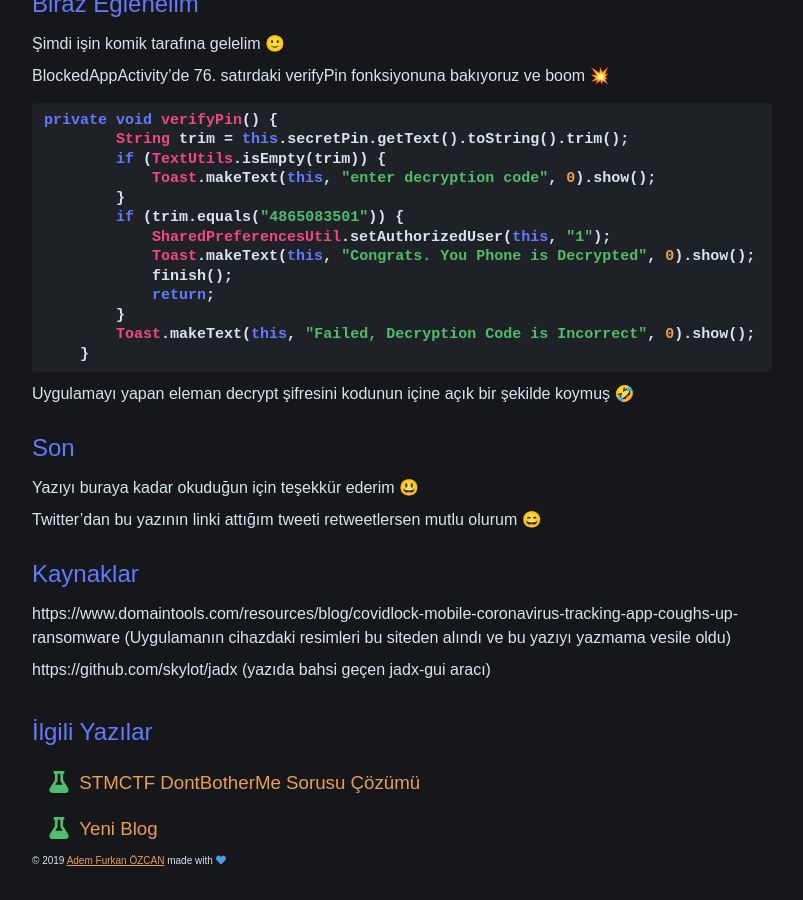
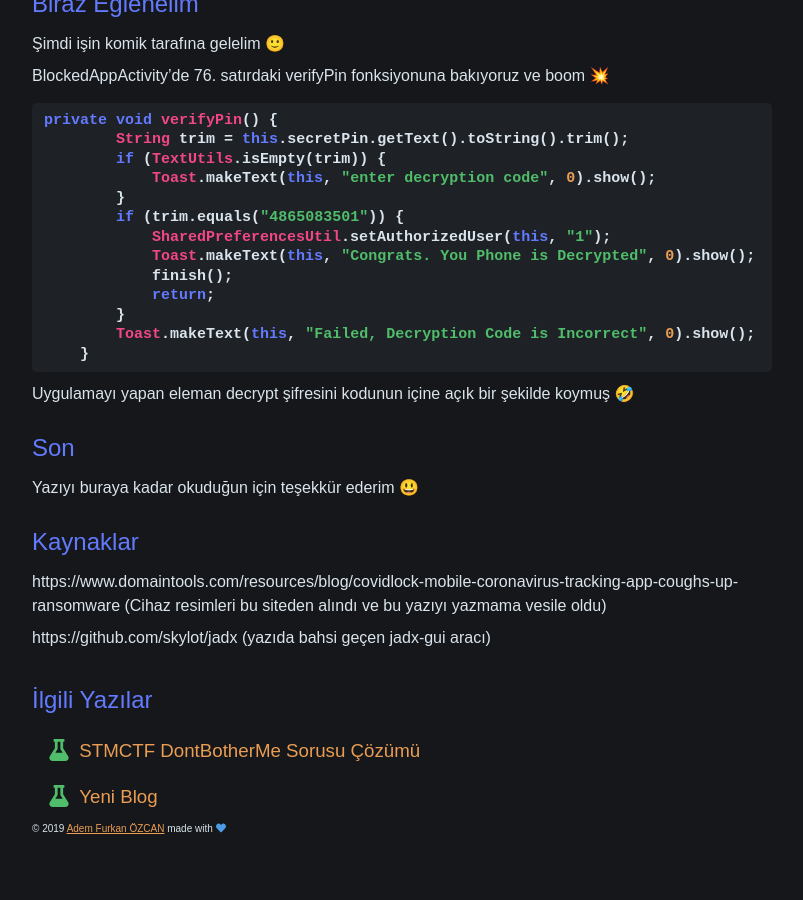
Before and after one commit to Adem68/blog-tr, a Jekyll site: the page built from _posts/2020-03-14-coronavirus-takip-uygulaması.md, in a window 1280 px wide and 900 px high, scrolled down 4441 px. Shown: the whole window, without its empty margins (238-1041 px from the left). Built offline with Jekyll 4.4.1, drawn with Linux system fonts in a browser that asks for light colours; nearby versions of some CDN libraries; some web fonts are replaced; after the commit the page ends 5309 px from its top, so only the background shows below that.

Commit message:
Update 2020-03-14-coronavirus-takip-uygulaması.md

```diff
--- a/_posts/2020-03-14-coronavirus-takip-uygulaması.md
+++ b/_posts/2020-03-14-coronavirus-takip-uygulaması.md
@@ -124,12 +124,8 @@ Uygulamayı yapan eleman decrypt şifresini kodunun içine açık bir şekilde k
 
 Yazıyı buraya kadar okuduğun için teşekkür ederim 😃
 
-Twitter'dan bu yazının linki attığım tweeti retweetlersen mutlu olurum 😄
-
-
-
 ## Kaynaklar
 
-https://www.domaintools.com/resources/blog/covidlock-mobile-coronavirus-tracking-app-coughs-up-ransomware (Uygulamanın cihazdaki resimleri bu siteden alındı ve bu yazıyı yazmama vesile oldu)
+https://www.domaintools.com/resources/blog/covidlock-mobile-coronavirus-tracking-app-coughs-up-ransomware (Cihaz resimleri bu siteden alındı ve bu yazıyı yazmama vesile oldu)
 
 https://github.com/skylot/jadx (yazıda bahsi geçen jadx-gui aracı)
```
